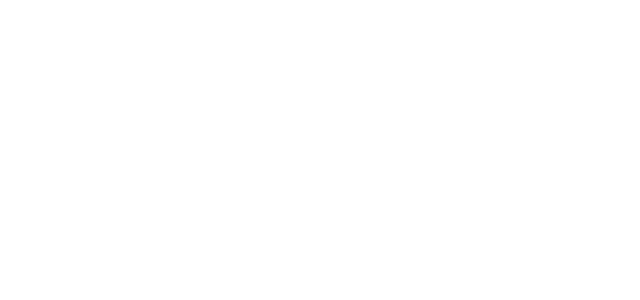
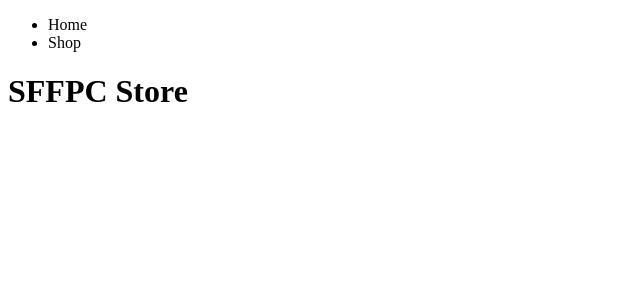
Before and after one commit to Quan-p/Project-Shopping-Cart, a React (Create React App) app: page / in a window 1280 px wide. Before the commit this address had no page. Shown: the top 300 px of the page, without its empty margins (0-640 px from the left). Built offline with nearby package versions, Linux system fonts and the light colour scheme.

Commit message:
Integrated homepage components

```diff
--- a/src/App.js
+++ b/src/App.js
@@ -1,11 +1,13 @@
 import React from 'react';
 import { BrowserRouter, Routes, Route } from 'react-router-dom';
 import Nav from './Nav';
+import Homepage from './pages/Homepage';
 
 const App = () => {
   return (
     <div>
       <Nav />
+      <Homepage />
     </div>
   )
 }
--- a/src/RouteSwitch.js
+++ b/src/RouteSwitch.js
@@ -6,8 +6,8 @@
   return (
       <BrowserRouter>
         <Routes>
-            <Route exact path="/shopping-cart" element={<App />} />
-            <Route exact path="/shopping-cart/shop" element={<Shop />} />
+            <Route exact path="/" element={<App />} />
+            <Route exact path="/shop" element={<Shop />} />
         </Routes>
       </BrowserRouter>
   );
--- a/src/pages/Homepage.js
+++ b/src/pages/Homepage.js
@@ -3,7 +3,9 @@
 const Homepage = () => {
     return (
         <div>
-            <h1>HomePage</h1>
+            <main>
+                <h1>SFFPC Store</h1>
+            </main>
         </div>
     );
 }
```
